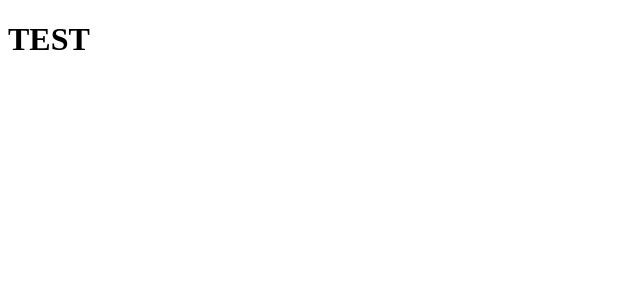
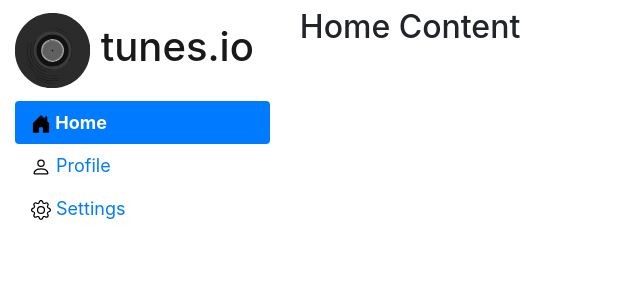
Before and after one commit to jameskinley/tunes.io, a Flask app: page / in a window 1280 px wide. Shown: the top 300 px of the page, without its empty margins (0-640 px from the left). Run offline with Flask 3, Linux system fonts and the light colour scheme.

Commit message:
nav working well

```diff
--- /dev/null
+++ b/app/static/navbar.js
@@ -0,0 +1,32 @@
+let icons =
+    [
+        {
+            id: "#nav-btn-home",
+            active: "/static/home-fill.svg",
+            inactive: "/static/home.svg"
+        },
+        {
+            id: "#nav-btn-profile",
+            active: "/static/person-fill.svg",
+            inactive: "/static/person.svg"
+        },
+        {
+            id: "#nav-btn-settings",
+            active: "/static/gear-fill.svg",
+            inactive: "/static/gear.svg"
+        }
+    ];
+
+function setInactiveIcons() {
+    icons.forEach(icon => {
+        $(icon.id).find("img").attr("src", icon.inactive);
+    });
+}
+
+$(document).ready(function () {
+    $(".navbar-item").click(function () {
+        setInactiveIcons();
+        let curr = `#${$(this).attr('id')}`;
+        $(this).find("img").attr("src", icons.find(icon => icon.id == curr).active);
+    });
+});
--- /dev/null
+++ b/app/static/styles.css
@@ -0,0 +1,7 @@
+a.navbar-item {
+    font-size: large;
+}
+
+a.navbar-item[aria-selected="true"]{
+    font-weight: bold;
+}
--- a/app/templates/base.html
+++ b/app/templates/base.html
@@ -1,12 +1,29 @@
 <!DOCTYPE html>
-<html>
+<html lang="en">
+
 <head>
+    <meta name="viewport" content="width=device-width, initial-scale=1">
     <title>tunes.io</title>
     <link rel="favicon" href="{{ url_for('static', filename='favicon.ico') }}">
+    <link rel="stylesheet" href="https://cdn.jsdelivr.net/npm/bootstrap@4.1.3/dist/css/bootstrap.min.css"
+        integrity="sha384-MCw98/SFnGE8fJT3GXwEOngsV7Zt27NXFoaoApmYm81iuXoPkFOJwJ8ERdknLPMO" crossorigin="anonymous">
+    <link rel="stylesheet" href="/static/styles.css">
 </head>
+
 <body>
     <div>
         {% block content %}{% endblock %}
     </div>
+    <script src="https://code.jquery.com/jquery-3.3.1.slim.min.js"
+        integrity="sha384-q8i/X+965DzO0rT7abK41JStQIAqVgRVzpbzo5smXKp4YfRvH+8abtTE1Pi6jizo"
+        crossorigin="anonymous"></script>
+    <script src="https://cdn.jsdelivr.net/npm/popper.js@1.14.3/dist/umd/popper.min.js"
+        integrity="sha384-ZMP7rVo3mIykV+2+9J3UJ46jBk0WLaUAdn689aCwoqbBJiSnjAK/l8WvCWPIPm49"
+        crossorigin="anonymous"></script>
+    <script src="https://cdn.jsdelivr.net/npm/bootstrap@4.1.3/dist/js/bootstrap.min.js"
+        integrity="sha384-ChfqqxuZUCnJSK3+MXmPNIyE6ZbWh2IMqE241rYiqJxyMiZ6OW/JmZQ5stwEULTy"
+        crossorigin="anonymous"></script>
+    <script src="/static/navbar.js"></script>
 </body>
+
 </html>
--- a/app/templates/home.html
+++ b/app/templates/home.html
@@ -1,4 +1,44 @@
 {% extends "base.html" %}
 {% block content %}
-<h1>TEST</h1>
+<div class="container-fluid">
+    <div class="row">
+        <div class="col-auto">
+            <nav class="navbar navbar-light navbar-expand-sm px-0 flex-row flex-nowrap">
+                <div class="nav flex-sm-column flex-row">
+                    <a class="navbar-brand" href="/">
+                        <h1><img src="/static/logo.svg" width="75" height="75" alt="tunes.io logo">&nbsp;tunes.io</h1>
+                    </a>
+                    <div class="nav flex-sm-column nav-pills" id="nav-btn-list" role="tablist"
+                        aria-orientation="vertical">
+                        <a class="nav-link navbar-item active" id="nav-btn-home" data-toggle="pill" href="#home"
+                            aria-selected="true" aria-controls="home" role="tab">
+                            <img src="/static/home-fill.svg">&nbsp;Home
+                        </a>
+                        <a class="nav-link navbar-item" id="nav-btn-profile" data-toggle="pill" href="#profile"
+                            aria-selected="false" aria-controls="profile" role="tab">
+                            <img src="/static/person.svg">&nbsp;Profile
+                        </a>
+                        <a class="nav-link navbar-item" id="nav-btn-settings" data-toggle="pill" href="#settings"
+                            aria-selected="false" aria-controls="settings" role="tab">
+                            <img src="/static/gear.svg">&nbsp;Settings
+                        </a>
+                    </div>
+                </div>
+            </nav>
+        </div>
+        <div class="col py-2">
+            <div class="tab-content" id="page-content">
+                <div class="tab-pane fade show active" id="home" role="tabpanel" aria-labelledby="home">
+                    <h2>Home Content</h2>
+                </div>
+                <div class="tab-pane fade" id="profile" role="tabpanel" aria-labelledby="profile">
+                    <h2>Profile Content</h2>
+                </div>
+                <div class="tab-pane fade" id="settings" role="tabpanel" aria-labelledby="settings">
+                    <h2>Settings Content</h2>
+                </div>
+            </div>
+        </div>
+    </div>
+</div>
 {% endblock %}
--- a/app/views.py
+++ b/app/views.py
@@ -2,6 +2,10 @@
 from os import path
 from flask import send_from_directory, render_template
 
+"""
+Serves the favicon request.
+Code adapted from https://flask.palletsprojects.com/en/stable/patterns/favicon/
+"""
 @app.route('/favicon.ico')
 def favicon():
     return send_from_directory(path.join(app.root_path, 'static'), 'favicon.ico')
```
Also changed, not shown: app/static/gear-fill.svg (added), app/static/gear.svg (added), app/static/home-fill.svg (added), app/static/home.svg (added), app/static/logo.svg (added), app/static/person-fill.svg (added), app/static/person.svg (added), app/templates/navbar.html (deleted). Lines whose indentation alone changed are shown as unchanged.
